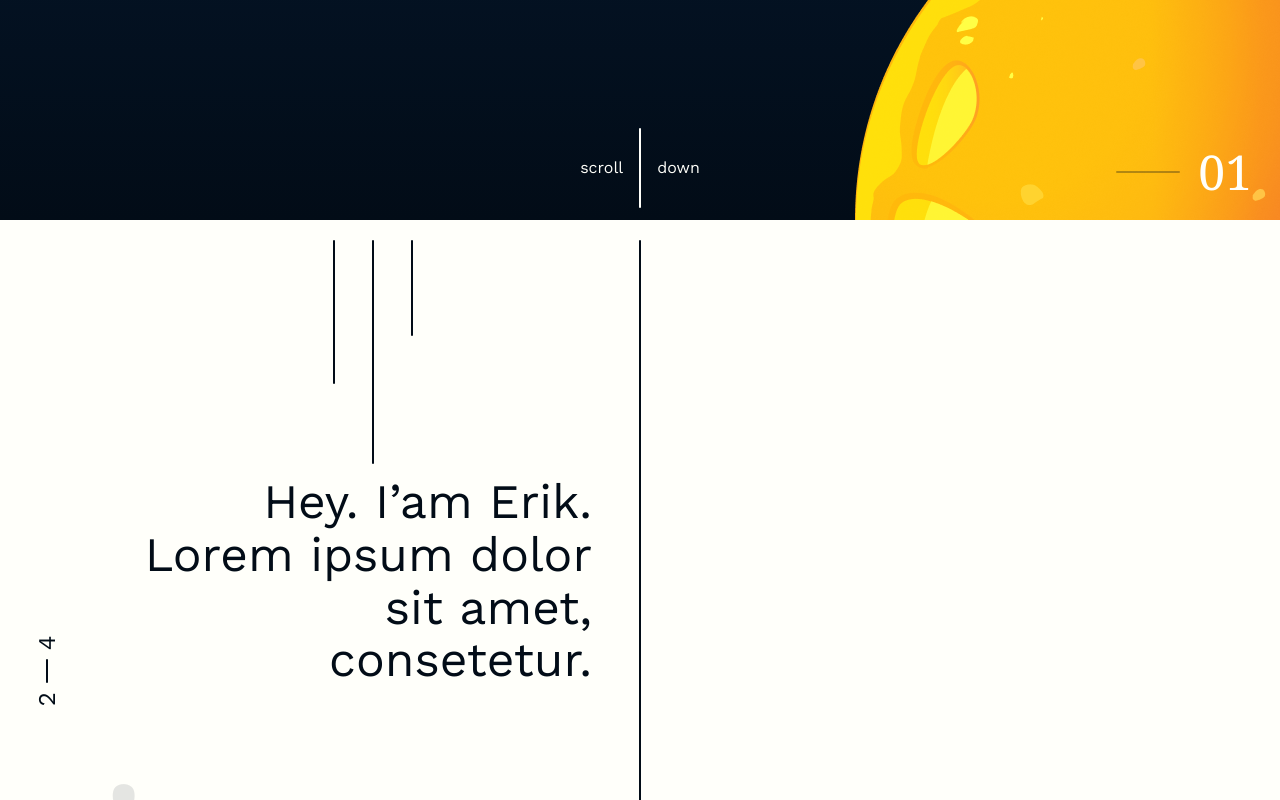
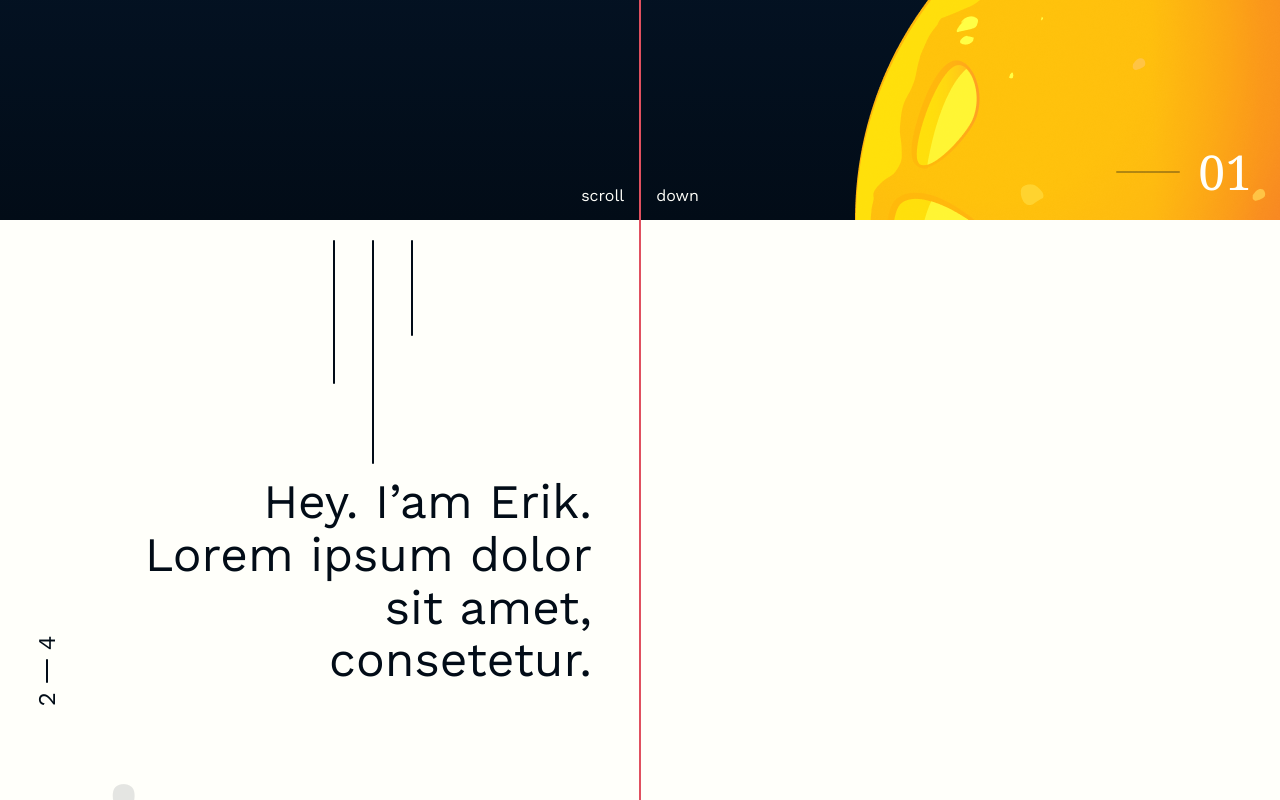
Before and after one commit to erikstreller/space-intro, a React (Vite) app: page / in a window 1280 px wide. Shown: the part 580-1380 px from the top of the page. Built offline with nearby package versions, Linux system fonts and the light colour scheme; a web font is replaced by a local one.

Commit message:
add scrolling svg line

```diff
--- a/src/App.tsx
+++ b/src/App.tsx
@@ -1,5 +1,6 @@
 import { useState } from "react"
 import MenuOverlay from "./components/MenuOverlay"
+import ScrollingStroke from "./components/ScrollingStroke"
 import About from "./layout/About"
 import Contact from "./layout/Contact"
 import Header from "./layout/Header"
@@ -11,6 +12,7 @@ function App() {
 
   return (
     <>
+      <ScrollingStroke />
       <Header open={open} setOpen={setOpen} />
       <MenuOverlay open={open} setOpen={setOpen} />
       <Hero />
--- /dev/null
+++ b/src/components/ScrollingStroke.tsx
@@ -0,0 +1,48 @@
+const ScrollingStroke = () => {
+  // drawing svg line based on scroll position
+  const path: SVGPathElement | null = document.querySelector("path")
+  const pathLength: number | undefined = path?.getTotalLength()
+
+  path?.style.strokeDasharray != null
+    ? (path.style.strokeDasharray = pathLength + " " + pathLength)
+    : null
+
+  if (pathLength != undefined) {
+    path?.style.strokeDashoffset != undefined
+      ? (path.style.strokeDashoffset = pathLength.toString())
+      : undefined
+  }
+
+  window.addEventListener("scroll", () => {
+    // current scroll percentage
+    const scrollPercentage =
+      (document.documentElement.scrollTop + document.body.scrollTop) /
+      (document.documentElement.scrollHeight -
+        document.documentElement.clientHeight)
+
+    if (pathLength != undefined) {
+      // offset dash length
+      const drawLength = pathLength * scrollPercentage
+
+      // draw in reverse
+      path?.style.strokeDashoffset != undefined
+        ? (path.style.strokeDashoffset = (pathLength - drawLength).toString())
+        : undefined
+    }
+  })
+
+  return (
+    <div className="absolute top-[60vh] left-center h-[300vh] overflow-hidden z-20">
+      <svg
+        viewBox="0 0 2 3185"
+        fill="none"
+        preserveAspectRatio="xMidYMax meet"
+        className="h-full w-0.5"
+      >
+        <path d="M1 0V3185" stroke="#E0505F" strokeWidth="4" />
+      </svg>
+    </div>
+  )
+}
+
+export default ScrollingStroke
--- a/src/layout/About.tsx
+++ b/src/layout/About.tsx
@@ -25,7 +25,7 @@ const About = () => {
         coding enthusiast
       </div>
       <LineTrio />
-      <div className="relative h-[95vh] w-0.5 bg-dark rounded-full my-auto md:hidden"></div>
+      {/* <div className="relative h-[95vh] w-0.5 bg-dark rounded-full my-auto md:hidden"></div> */}
       <div className="absolute top-[407px] left-10 text-dark text-2xl sm:hidden">
         <div className="-rotate-90">4</div>
         <div className="h-6 w-0.5 bg-dark rounded-full ml-[6px]" />
--- a/src/layout/Hero.tsx
+++ b/src/layout/Hero.tsx
@@ -24,7 +24,7 @@ const Hero = () => {
       </div>
       <div className="text-light absolute bottom-3 flex items-center md:hidden">
         <div className="mr-4">scroll</div>
-        <div className="h-20 w-0.5 bg-light rounded-full" />
+        {/* <div className="h-20 w-0.5 bg-light rounded-full" /> */}
         <div className="ml-4">down</div>
       </div>
       <div className="absolute top-64 left-10 text-light text-2xl sm:hidden">
--- a/src/layout/Skills.tsx
+++ b/src/layout/Skills.tsx
@@ -12,7 +12,7 @@ const Skills = () => {
     >
       <LineTrio />
       <TextOverlay />
-      <div className="relative h-[95vh] w-0.5 bg-dark rounded-full my-auto md:hidden"></div>
+      {/* <div className="relative h-[95vh] w-0.5 bg-dark rounded-full my-auto md:hidden"></div> */}
       <div
         className="absolute text-4xl lg:text-3xl text-dark whitespace-pre-line leading-loose
         w-fit left-[25vw] lg:left-[15vw] md:left-10 sm:left-[6.25%] top-[290px] lg:leading-loose "
--- a/tailwind.config.js
+++ b/tailwind.config.js
@@ -32,6 +32,9 @@ module.exports = {
       width: {
         22: "88px",
       },
+      inset: {
+        center: `calc(50% - 1px)`,
+      },
     },
   },
   plugins: [],
```
